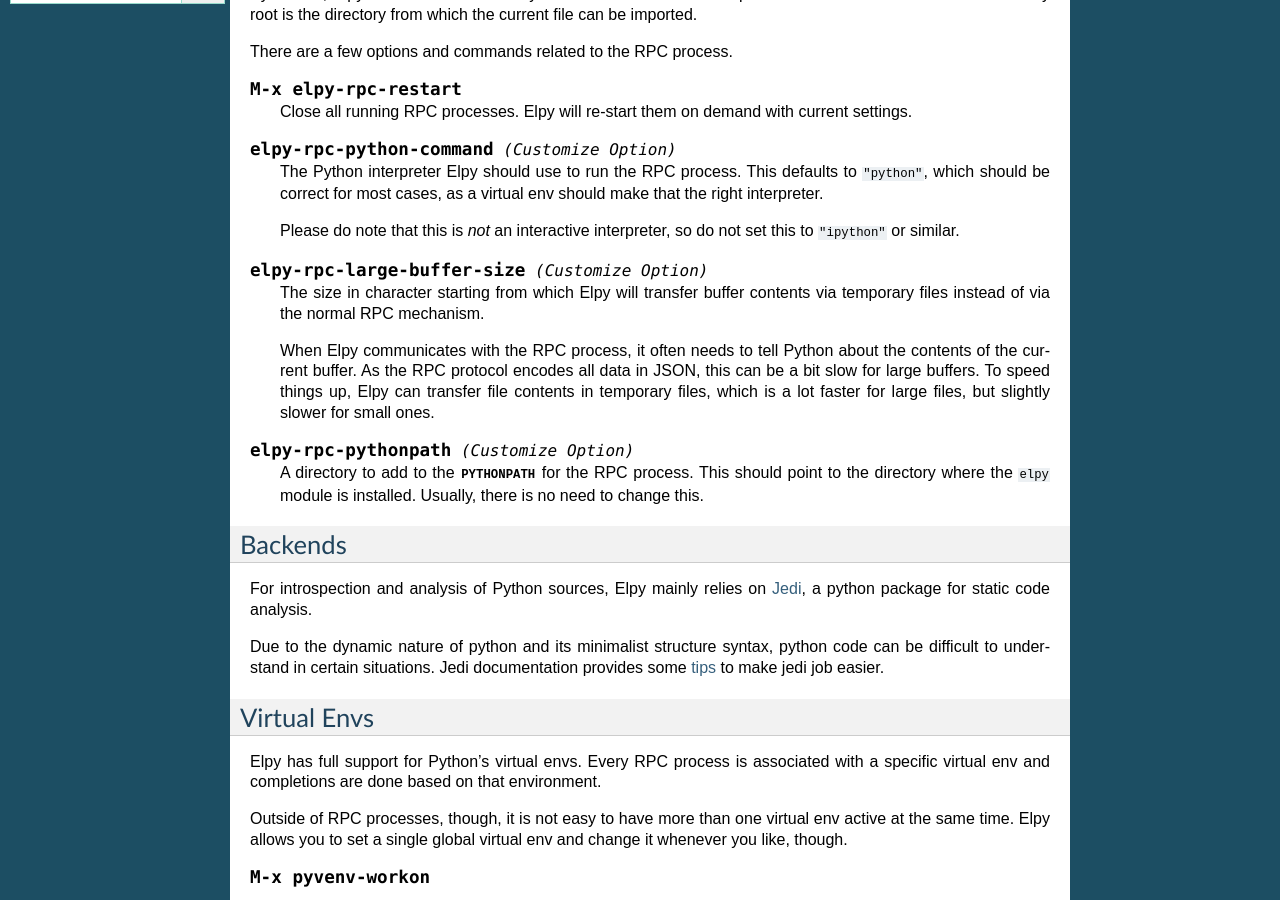
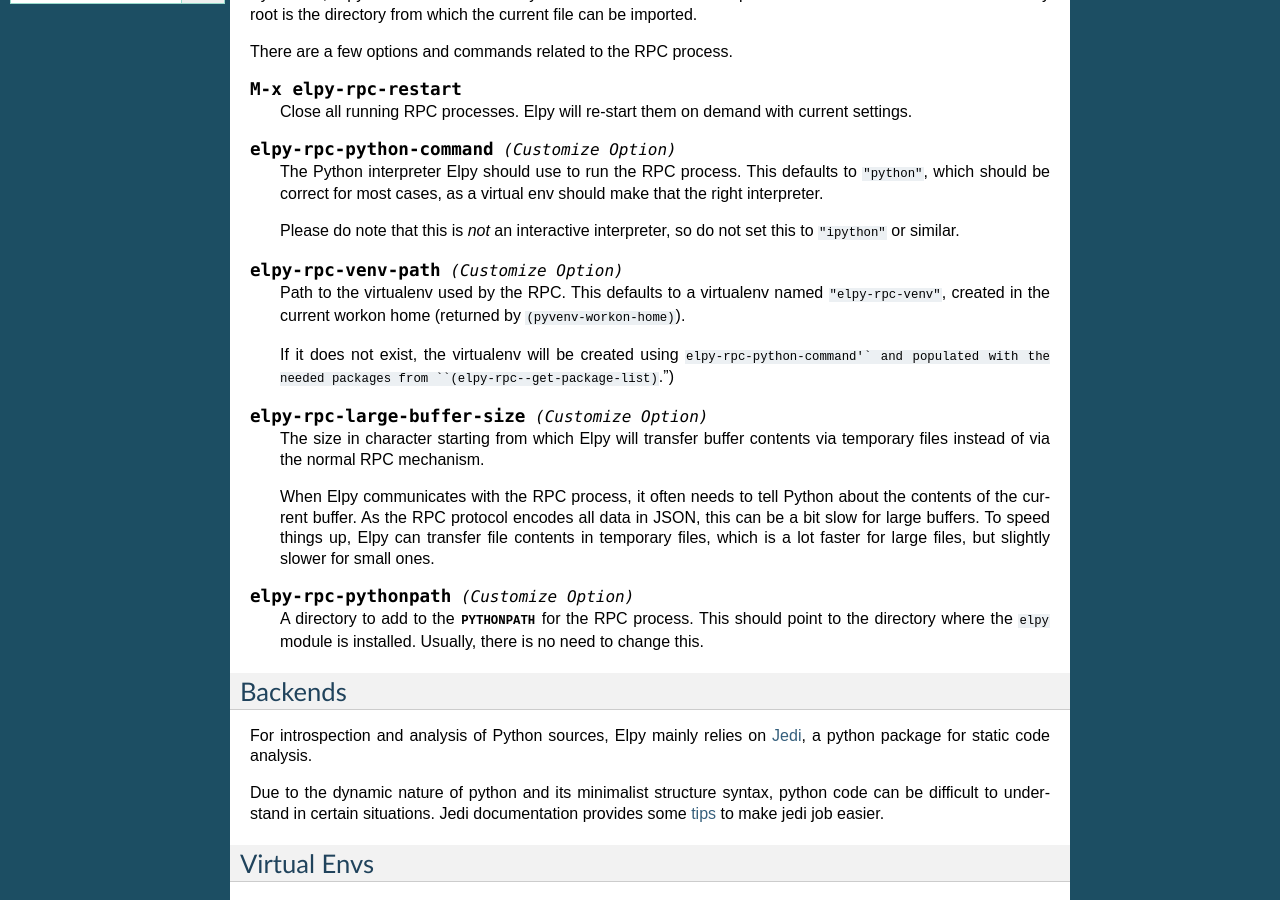
Before and after one commit to jorgenschaefer/elpy, a Sphinx documentation site: the page built from docs/concepts.rst, in a window 1280 px wide and 900 px high, scrolled down 385 px. Built offline with Sphinx 7.4.7, drawn with Linux system fonts in a browser that asks for light colours.

Commit message:
Add a variable to customize Elpy's RPC path

```diff
--- a/docs/concepts.rst
+++ b/docs/concepts.rst
@@ -43,6 +43,16 @@ There are a few options and commands related to the RPC process.
 
    Please do note that this is *not* an interactive interpreter, so do
    not set this to ``"ipython"`` or similar.
+
+.. option:: elpy-rpc-venv-path
+
+   Path to the virtualenv used by the RPC.
+   This defaults to a virtualenv named ``"elpy-rpc-venv"``, created in
+   the current workon home (returned by ``(pyvenv-workon-home)``).
+
+   If it does not exist, the virtualenv will be created using
+   ``elpy-rpc-python-command'` and populated with the needed
+   packages from ``(elpy-rpc--get-package-list)``.")
 
 .. option:: elpy-rpc-large-buffer-size
 
```
Also changed, not shown: 6 other files.
